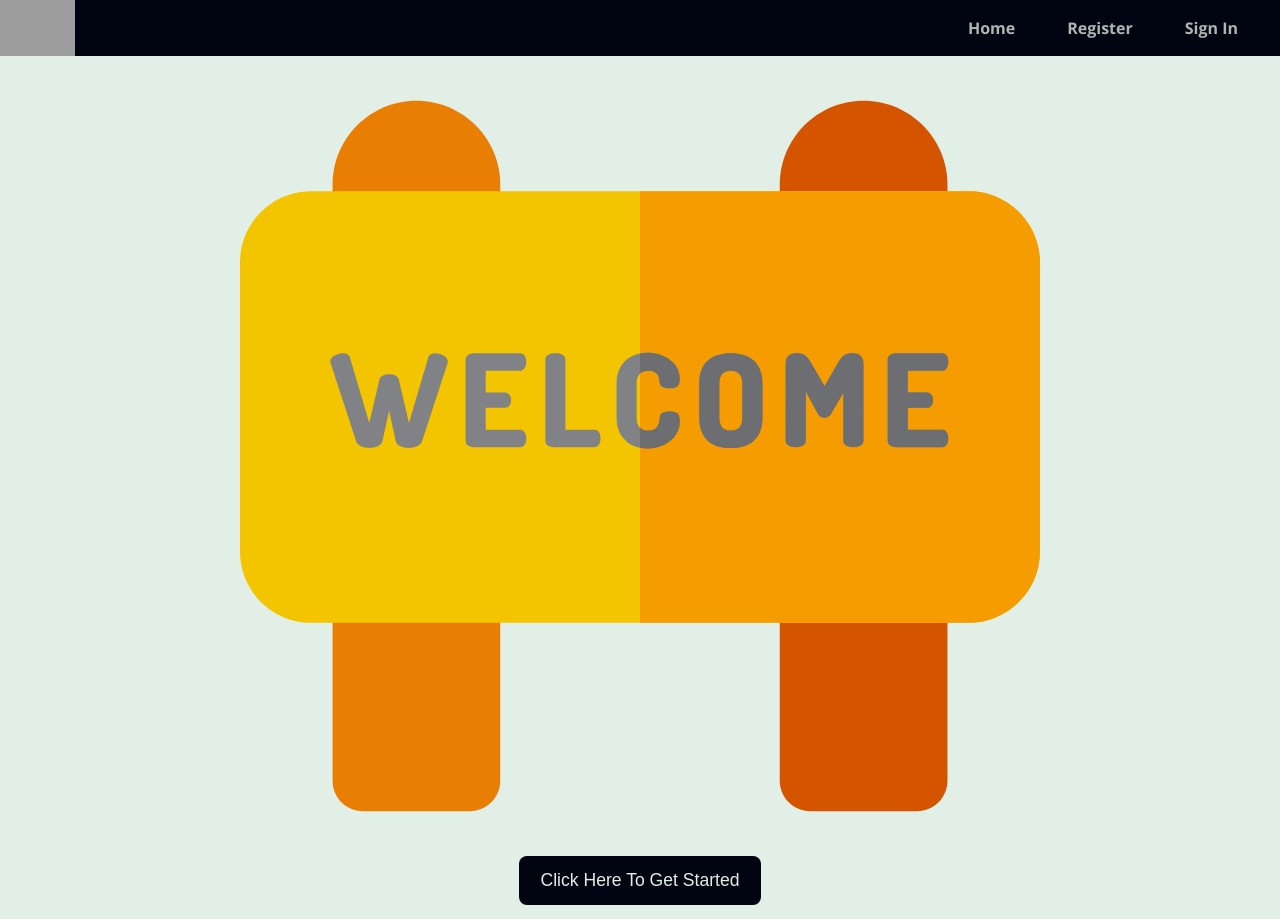
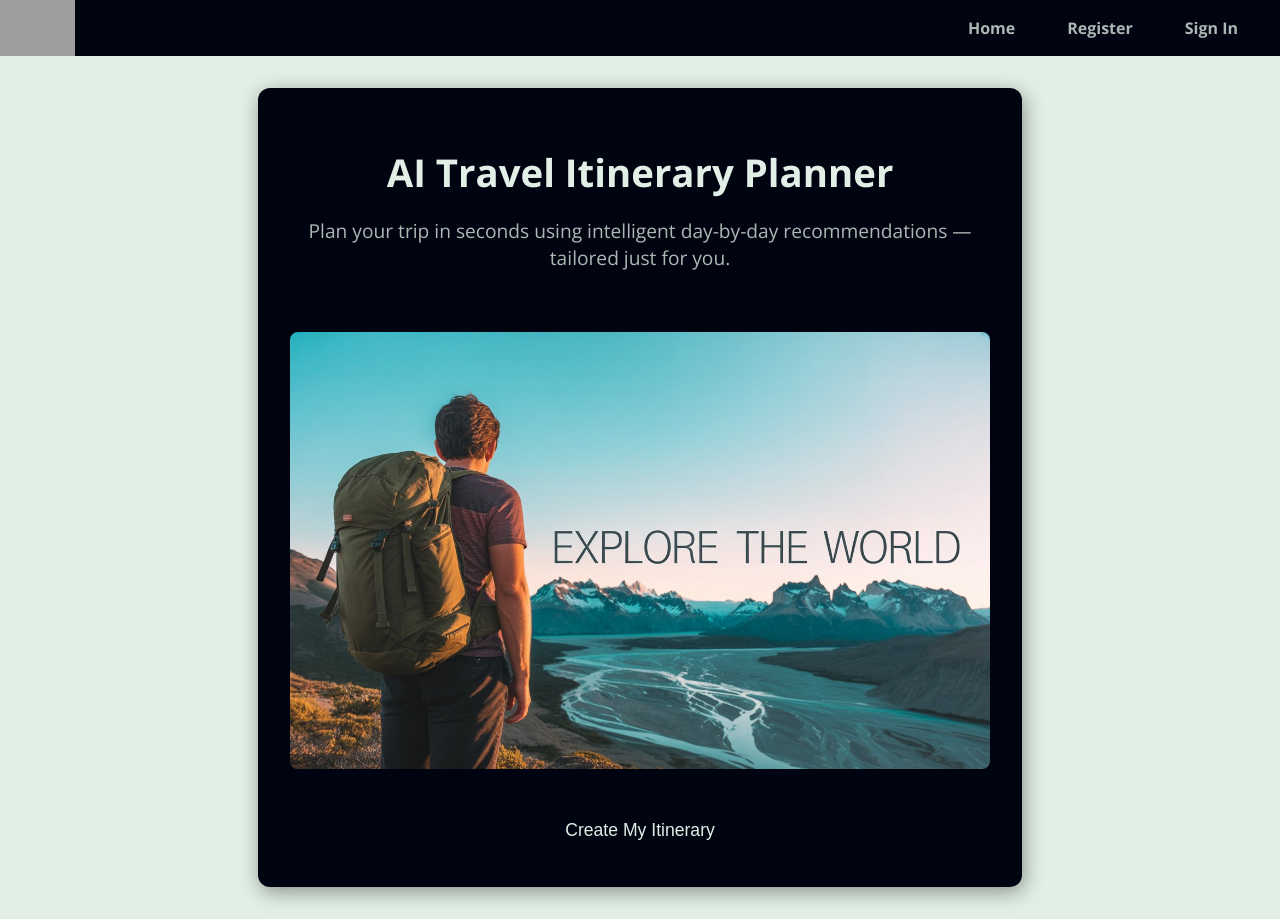
Before and after one commit to FahadIqbal1122/AI-Travel-Itinerary-Planner, a React (Vite) app: page / in a window 1280 px wide. Built offline with nearby package versions, Linux system fonts and the light colour scheme; grey boxes are pictures that could not be loaded.

Commit message:
Create homepage

```diff
--- a/src/pages/Home.jsx
+++ b/src/pages/Home.jsx
@@ -1,19 +1,25 @@
+import React from "react"
 import { useNavigate } from "react-router-dom"
-import Welcome from "../assets/welcome.svg"
+import styles from "./styles/home.module.css"
+import heroImage from "../assets/home-banner.jpeg"
 
 const Home = () => {
-  let navigate = useNavigate()
+  const navigate = useNavigate()
 
   return (
-    <div className="home-container col">
-      <img src={Welcome} alt="welcome" />
-
-      <section className="welcome-signin">
-        <button onClick={() => navigate("/signin")}>
-          Click Here To Get Started
+    <main className={`col ${styles.homeContainer}`}>
+      <div className={styles.cardOverlay}>
+        <h1 className={styles.title}>AI Travel Itinerary Planner</h1>
+        <p className={styles.subtitle}>
+          Plan your trip in seconds using intelligent day-by-day recommendations
+          — tailored just for you.
+        </p>
+        <img src={heroImage} alt="AI Travel" className={styles.heroImage} />
+        <button onClick={() => navigate("/itinerary")}>
+          Create My Itinerary
         </button>
-      </section>
-    </div>
+      </div>
+    </main>
   )
 }
 
--- a/src/pages/Itinerary.jsx
+++ b/src/pages/Itinerary.jsx
@@ -6,7 +6,6 @@ import {
 } from "../services/ItineraryServices"
 import GenerateItineraryModal from "../components/GenerateItineraryModal"
 import styles from "./styles/itineraries.module.css"
-import { toast } from "react-toastify"
 
 const Itinerary = ({ user }) => {
   const navigate = useNavigate()
--- /dev/null
+++ b/src/pages/styles/home.module.css
@@ -0,0 +1,53 @@
+.homeContainer {
+  min-height: calc(100vh - 4em);
+  display: flex;
+  flex-direction: column;
+  justify-content: center;
+  align-items: center;
+  background-color: var(--secondary-bg);
+  text-align: center;
+  padding: 2em;
+}
+
+.cardOverlay {
+  background-color: var(--primary-bg);
+  color: var(--link-color-secondary);
+  padding: 2em;
+  border-radius: 12px;
+  box-shadow: 2px 5px 20px rgba(0, 0, 0, 0.4);
+  max-width: 700px;
+  width: 90%;
+}
+
+.heroImage {
+  max-width: 100%;
+  height: auto;
+  margin: 2em 0;
+  border-radius: 8px;
+}
+
+.title {
+  font-size: 2.4rem;
+  margin-bottom: 0.5em;
+  color: var(--link-color-secondary);
+}
+
+.subtitle {
+  font-size: 1.2rem;
+  margin-bottom: 1.5em;
+  color: var(--link-color-primary);
+}
+
+button {
+  background-color: var(--primary-bg);
+  color: var(--link-color-secondary);
+  font-size: 1.1rem;
+  transition: all 0.3s ease;
+  padding: 0.8em 1.4em;
+}
+
+button:hover {
+  transform: scale(1.05);
+  background-color: var(--primary-button-hover);
+  box-shadow: 2px 5px 10px rgba(0, 0, 0, 0.3);
+}
```
Also changed, not shown: src/assets/home-banner.jpeg (added).
